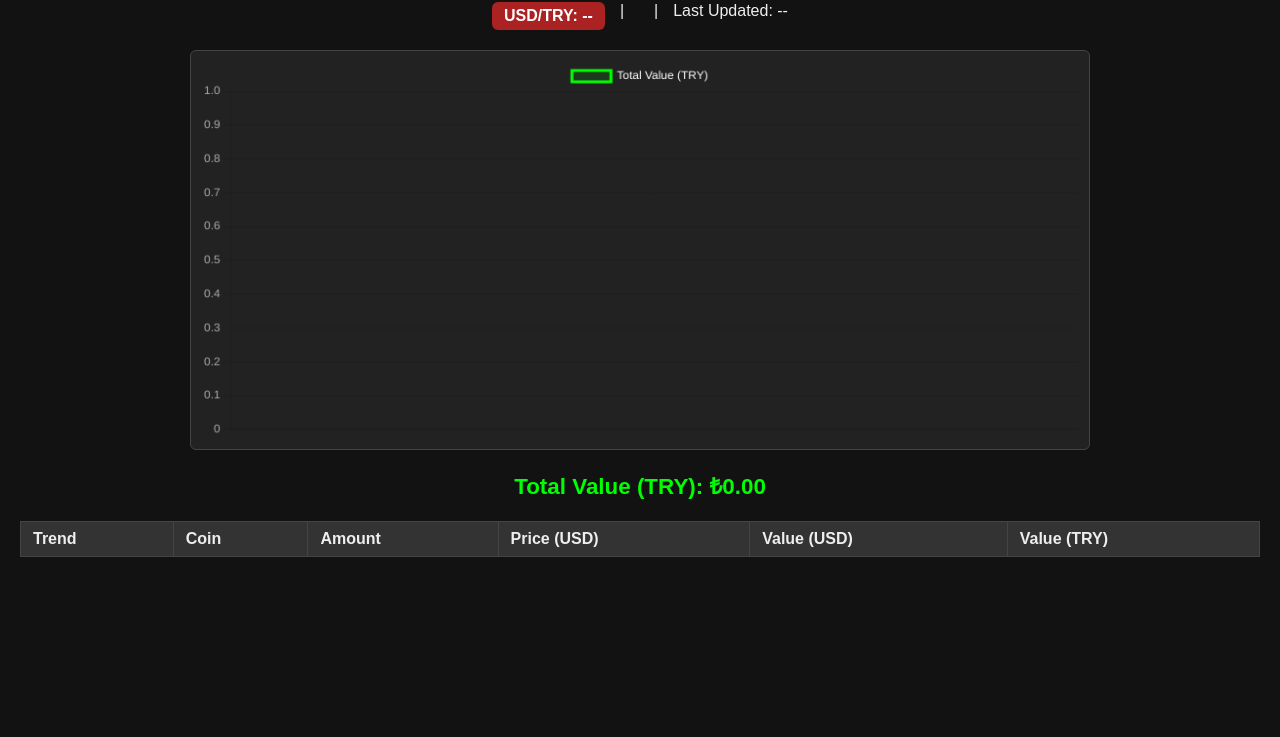
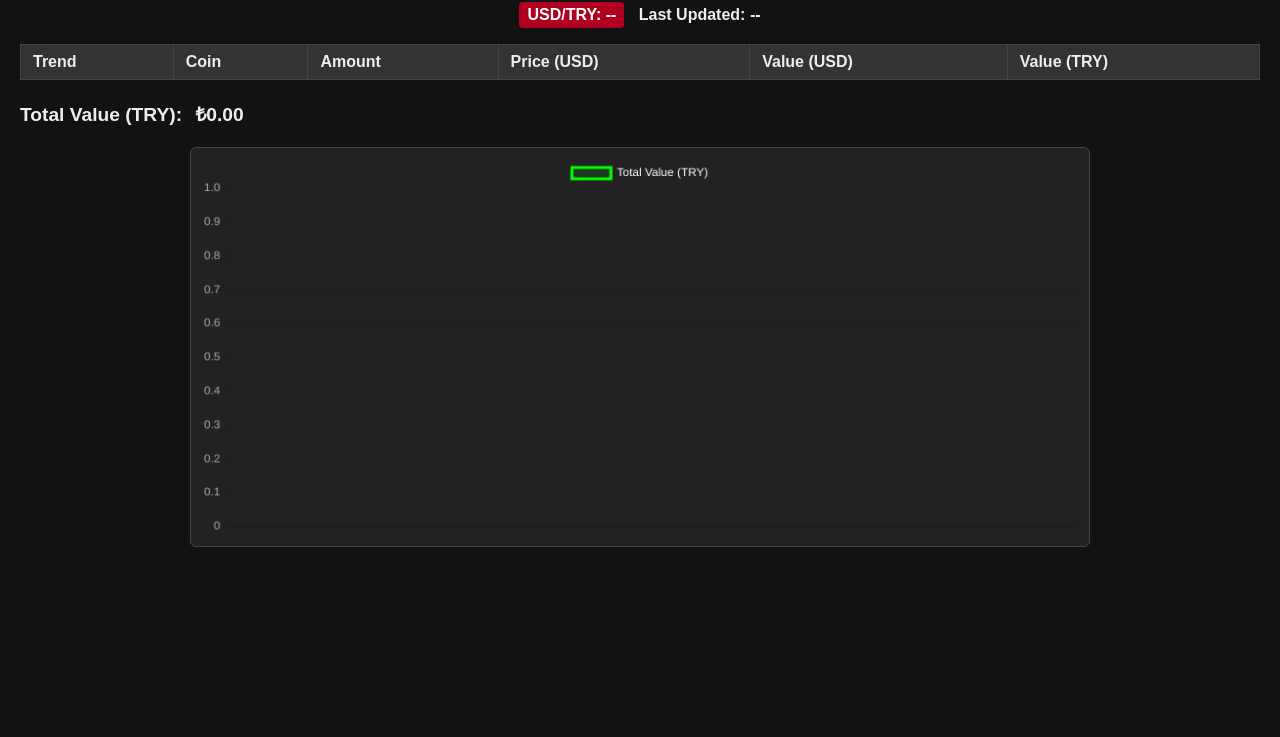
Before and after one commit to akayalt/crypto-portfolio-tracker, a website: page public/index.html in a window 1280 px wide. Shown: the part 63-800 px from the top of the page. Drawn offline with nearby package versions, Linux system fonts and the light colour scheme; no server answers.

Commit message:
corrected index.html and repositioned stuff vol2

```diff
--- a/public/index.html
+++ b/public/index.html
@@ -12,33 +12,31 @@
       margin: 20px;
     }
     h1 { text-align: center; margin-bottom: 0.2em; }
-
     #summary {
       text-align: center;
       margin-bottom: 1em;
-      display: flex;
-      justify-content: center;
-      gap: 15px;
-      flex-wrap: wrap;
     }
     #usdTryRate {
-      background-color: #a22; /* dark red */
-      color: #fff;
+      background-color: #b00020;
+      color: white;
+      padding: 4px 8px;
+      border-radius: 4px;
       font-weight: bold;
-      padding: 5px 12px;
-      border-radius: 6px;
-      user-select: none;
+      display: inline-block;
     }
-
-    #totalTryContainer {
-      text-align: center;
-      margin: 20px 0;
+    #lastUpdated {
+      margin-left: 10px;
       font-weight: bold;
-      font-size: 1.4em;
-      color: #0f0;
-      user-select: none;
     }
-
+    #totalSummary {
+      text-align: left;
+      font-size: 1.2em;
+      margin: 20px 0 10px 0;
+    }
+    #totalTry, #tryDelta {
+      margin-left: 8px;
+      font-weight: bold;
+    }
     table {
       width: 100%;
       border-collapse: collapse;
@@ -85,23 +83,11 @@
 <body>
 
 <h1>Crypto Portfolio Tracker</h1>
-
-<!-- USD/TRY red colored cell -->
 <div id="summary">
-  <span id="usdTryRate">USD/TRY: --</span> |
-  <span id="tryDelta"></span> |
+  <span id="usdTryRate">USD/TRY: --</span>
   <span id="lastUpdated">Last Updated: --</span>
 </div>
 
-<!-- Chart -->
-<canvas id="valueChart" width="900" height="400"></canvas>
-
-<!-- Total Value (TRY) displayed separately between chart and table -->
-<div id="totalTryContainer">
-  Total Value (TRY): <span id="totalTry">₺0.00</span>
-</div>
-
-<!-- Crypto Table -->
 <table id="cryptoTable">
   <thead>
     <tr>
@@ -117,6 +103,14 @@
     <!-- Rows inserted dynamically -->
   </tbody>
 </table>
+
+<div id="totalSummary">
+  <strong>Total Value (TRY):</strong>
+  <span id="totalTry">₺0.00</span>
+  <span id="tryDelta"></span>
+</div>
+
+<canvas id="valueChart" width="900" height="400"></canvas>
 
 <script src="https://cdn.jsdelivr.net/npm/chart.js"></script>
 <script>
@@ -185,7 +179,6 @@ async function loadHistoricalChartData() {
     chart.data.labels = [];
     chart.data.datasets[0].data = [];
 
-    // Downsampling: one out of every 10 points
     for (let i = 0; i < history.length; i += 10) {
       const entry = history[i];
       const label = new Date(entry.timestamp).toLocaleString('tr-TR');
```
